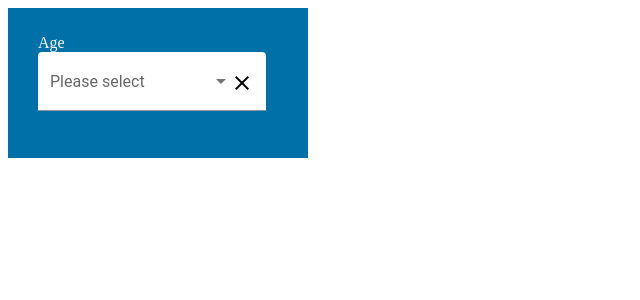
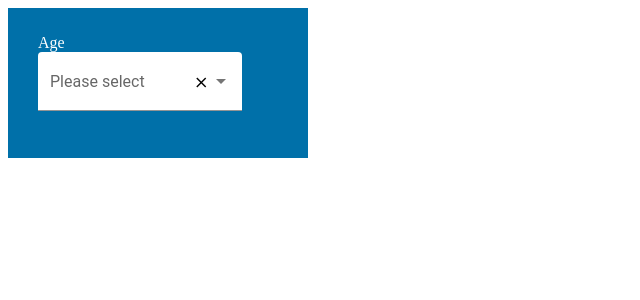
Before and after one commit to rahulmandal1994/dropdown, an Angular app: page / in a window 1280 px wide. Shown: the top 300 px of the page, without its empty margins (0-640 px from the left). Built offline with nearby package versions, Linux system fonts and the light colour scheme.

Commit message:
2 files modified

```diff
--- a/src/app/app.component.css
+++ b/src/app/app.component.css
@@ -13,14 +13,13 @@ p {
 }
 .stoprippleffect::ng-deep.mat-form-field-ripple {
   /*change color of underline when focused*/
-  /*background-color: green !important;*/
   display: none;
  }
- ::ng-deep .mat-select-arrow {
-  width: 0;
-  height: 0;
-  border-left: 5px solid transparent;
-  border-right: 5px solid transparent;
-  border-top: 5px solid;
-  margin: 0 4px;
-}
+ ::ng-deep.mat-form-field-suffix {
+  position: absolute !important;
+  margin-left: 70%!important;
+  margin-top: 5% !important;
+ }
+ ::ng-deep .material-icons{
+  font-size: 17px !important;
+ }
--- a/src/app/app.component.html
+++ b/src/app/app.component.html
@@ -8,7 +8,7 @@
       <mat-option value="option2" >Option 2 (disabled)</mat-option>
       <mat-option value="option3">Option 3</mat-option>
     </mat-select>
-    <i matSuffix class="material-icons">clear</i>
+    <i matSuffix class="material-icons" (click)="$event.stopPropagation()">clear</i>
 </mat-form-field>
 </div>
 </div>
```
